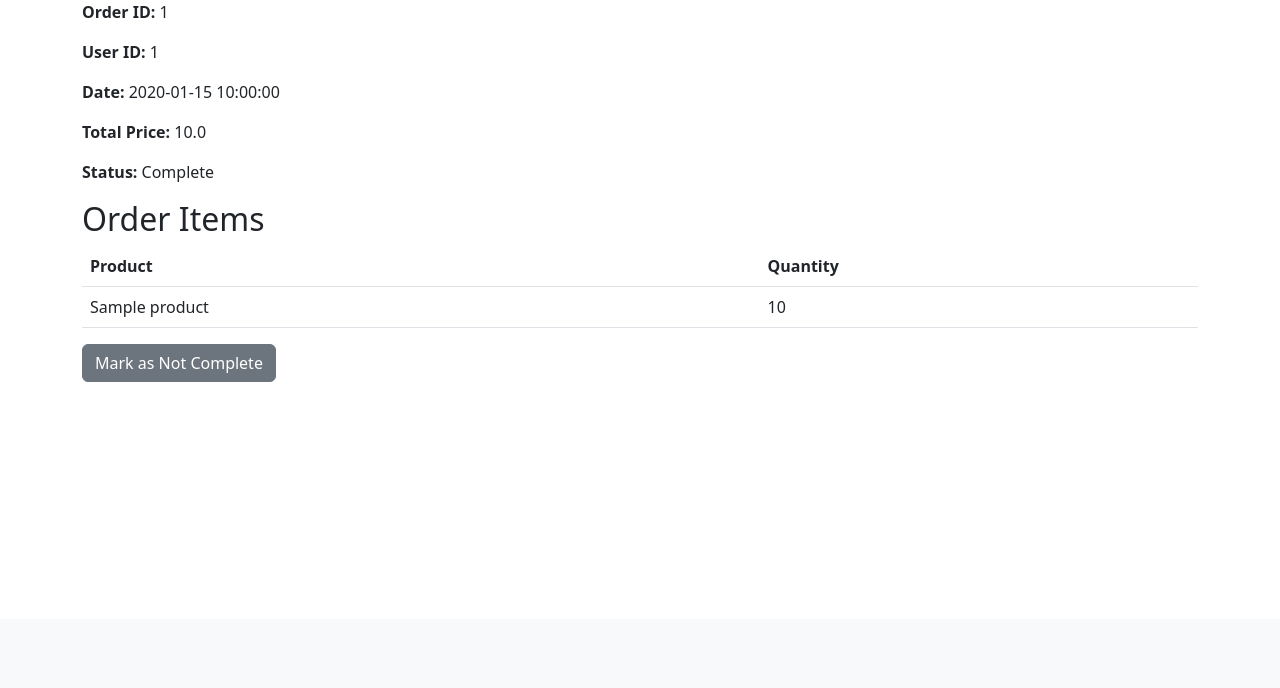
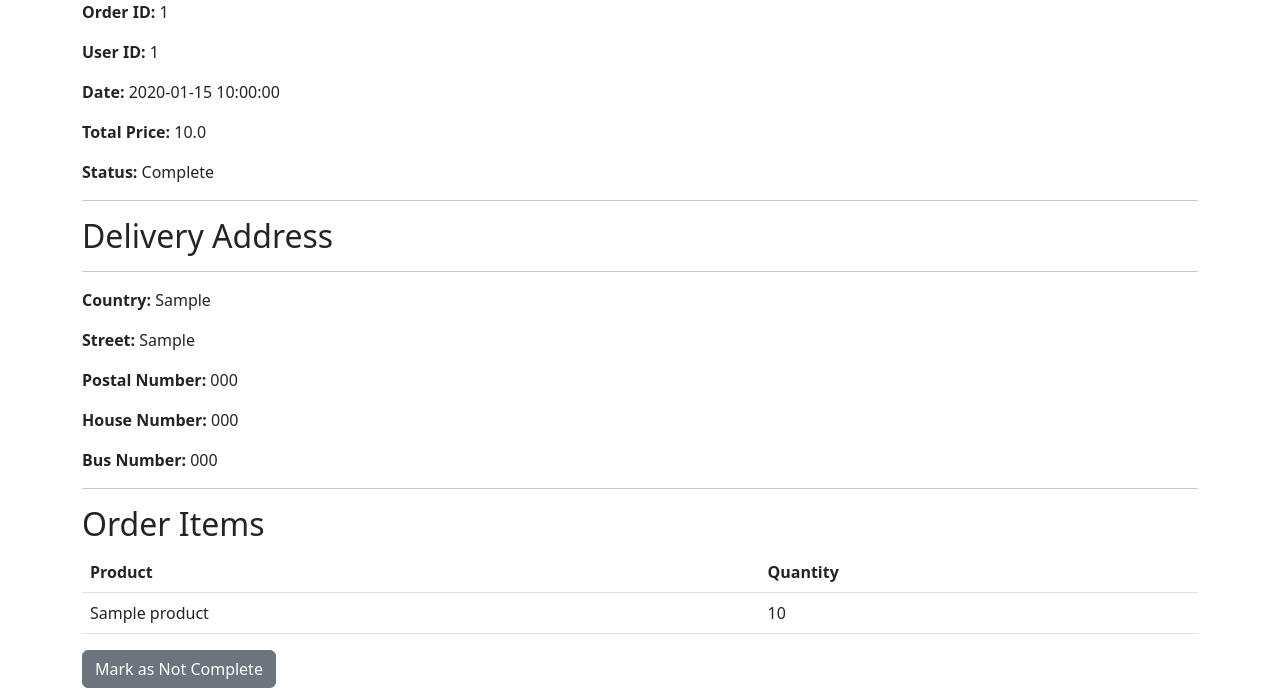
Before and after one commit to robbedeclerk/webshop_eindwerk, a Flask app: page /order/1 in a window 1280 px wide. Shown: the part 181-869 px from the top of the page. Before the commit the page ends 563 px from the top, so only its background shows below. Run offline with Flask 3, Linux system fonts and the light colour scheme; a user stored in the database is signed in; tables that the repository leaves empty hold one stand-in row (values such as "Sample post"); some libraries are stand-ins or nearby versions.

Commit message:
more info in orders

```diff
--- a/app/templates/order_details.html
+++ b/app/templates/order_details.html
@@ -14,6 +14,19 @@
             Not Complete
         {% endif %}
     </p>
+    <hr>
+    <h2>Delivery Address</h2>
+    <hr>
+    <p><strong>Country:</strong> {{ order.country }}</p>
+    <p><strong>Street:</strong> {{ order.street }}</p>
+    <p><strong>Postal Number:</strong> {{ order.postal_number }}</p>
+    <p><strong>House Number:</strong> {{ order.house_number }}</p>
+    {% if order.bus_number %}
+        <p><strong>Bus Number:</strong> {{ order.bus_number }}</p>
+    {% endif %}
+
+    <hr>
+
     <h2>Order Items</h2>
     <table class="table">
         <thead>
```
Also changed, not shown: app/routes.py (line endings or trailing spaces).
